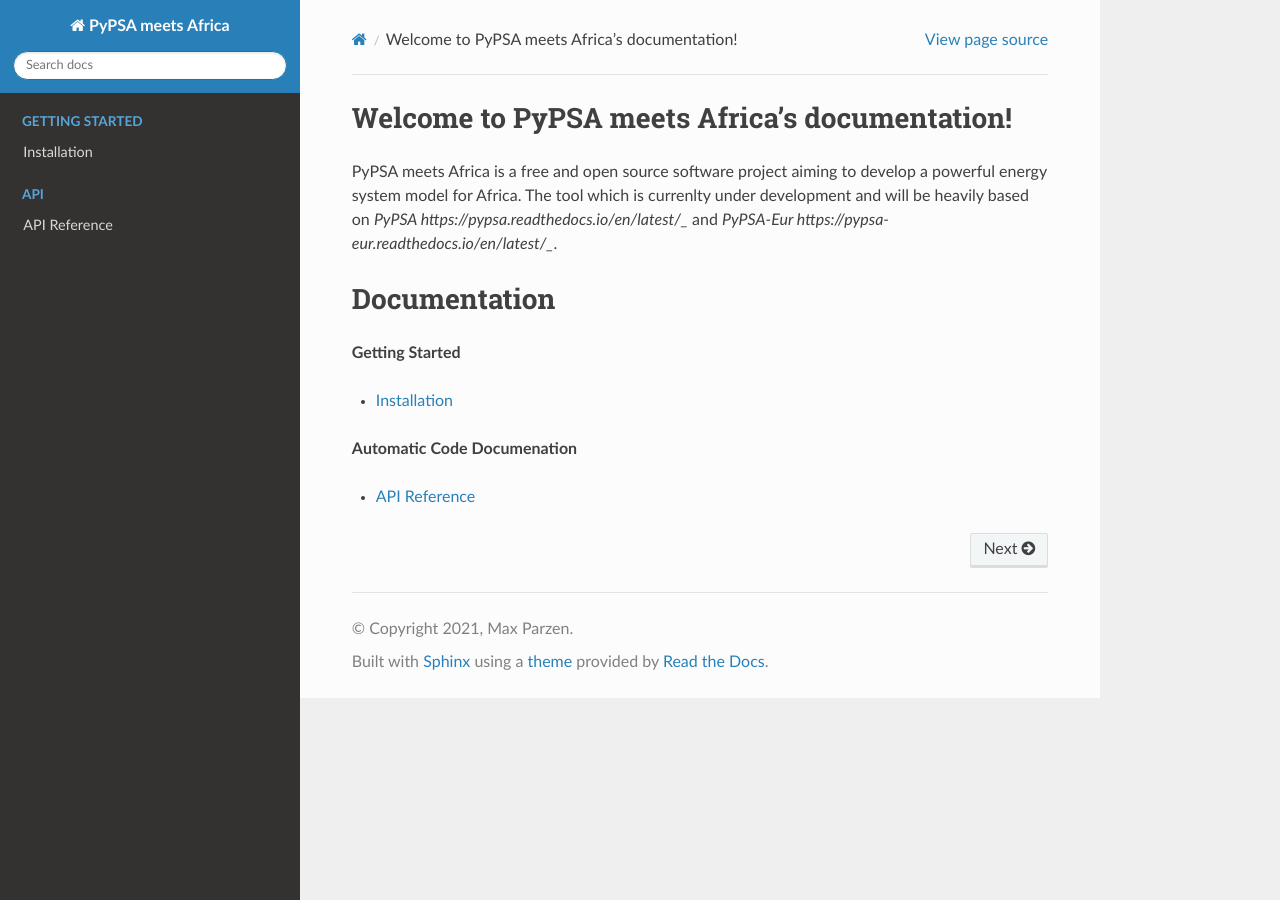
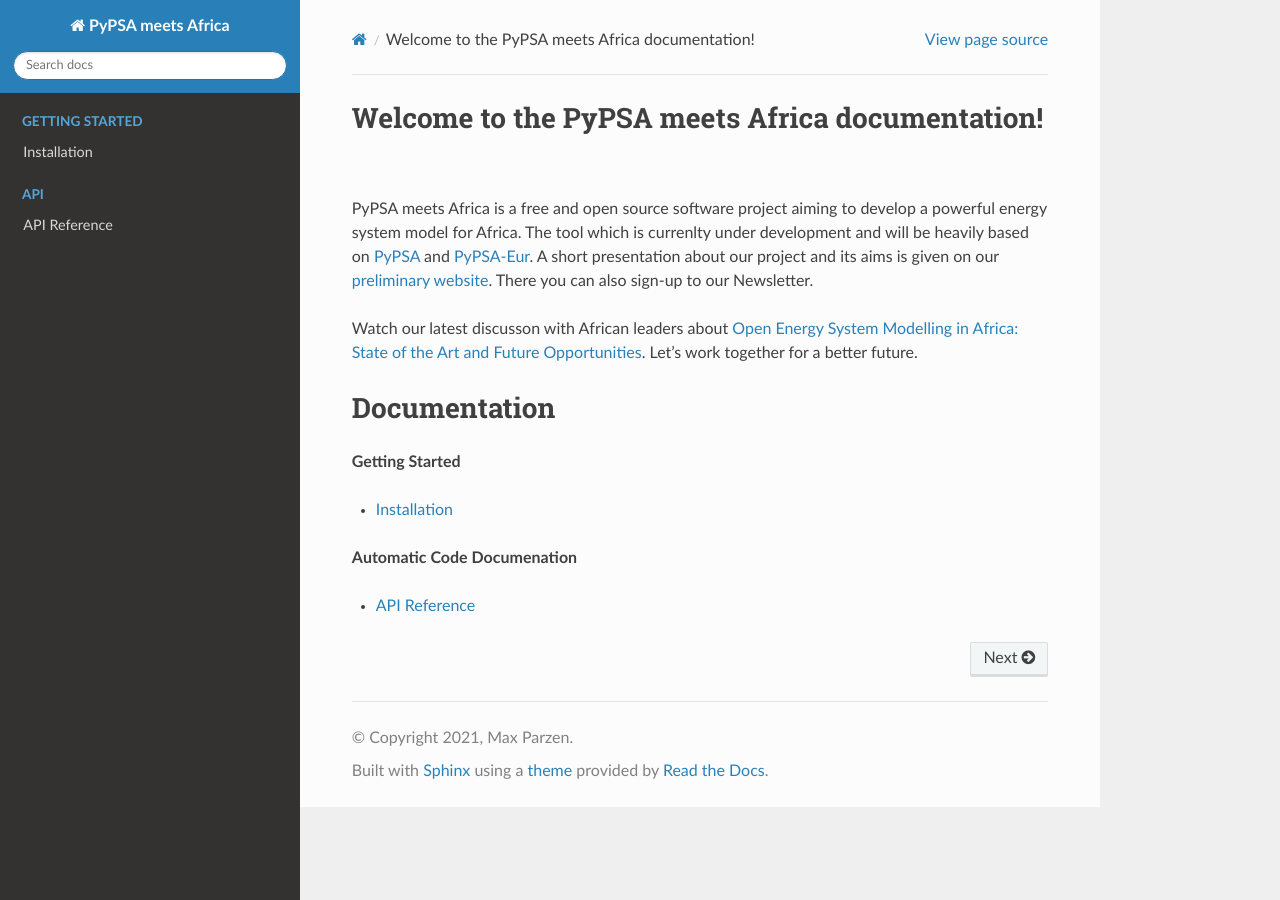
Before and after one commit to pypsa-meets-earth/pypsa-earth, a Sphinx documentation site: the page built from doc/index.rst, in a window 1280 px wide. Built offline with Sphinx 7.4.7 and the Read the Docs theme 2.0.0, drawn with Linux system fonts in a browser that asks for light colours.

Commit message:
Update index doc

```diff
--- a/doc/index.rst
+++ b/doc/index.rst
@@ -3,10 +3,12 @@
    You can adapt this file completely to your liking, but it should at least
    contain the root `toctree` directive.
 
-Welcome to PyPSA meets Africa's documentation!
-==============================================
+Welcome to the PyPSA meets Africa documentation!
+================================================
 
-PyPSA meets Africa is a free and open source software project aiming to develop a powerful energy system model for Africa. The tool which is currenlty under development and will be heavily based on `PyPSA https://pypsa.readthedocs.io/en/latest/_` and `PyPSA-Eur https://pypsa-eur.readthedocs.io/en/latest/_`.
+PyPSA meets Africa is a free and open source software project aiming to develop a powerful energy system model for Africa. The tool which is currenlty under development and will be heavily based on `PyPSA <https://pypsa.readthedocs.io/en/latest/>`_ and `PyPSA-Eur <https://pypsa-eur.readthedocs.io/en/latest/>`_. A short presentation about our project and its aims is given on our `preliminary website <https://max-parzen.github.io/Project_PyPSA_Africa.html>`_. There you can also sign-up to our Newsletter.
+
+Watch our latest discusson with African leaders about `Open Energy System Modelling in Africa: State of the Art and Future Opportunities <https://www.youtube.com/watch?v=E0V0T4U9nmQ>`_. Let's work together for a better future.
 
 Documentation
 =============
```
